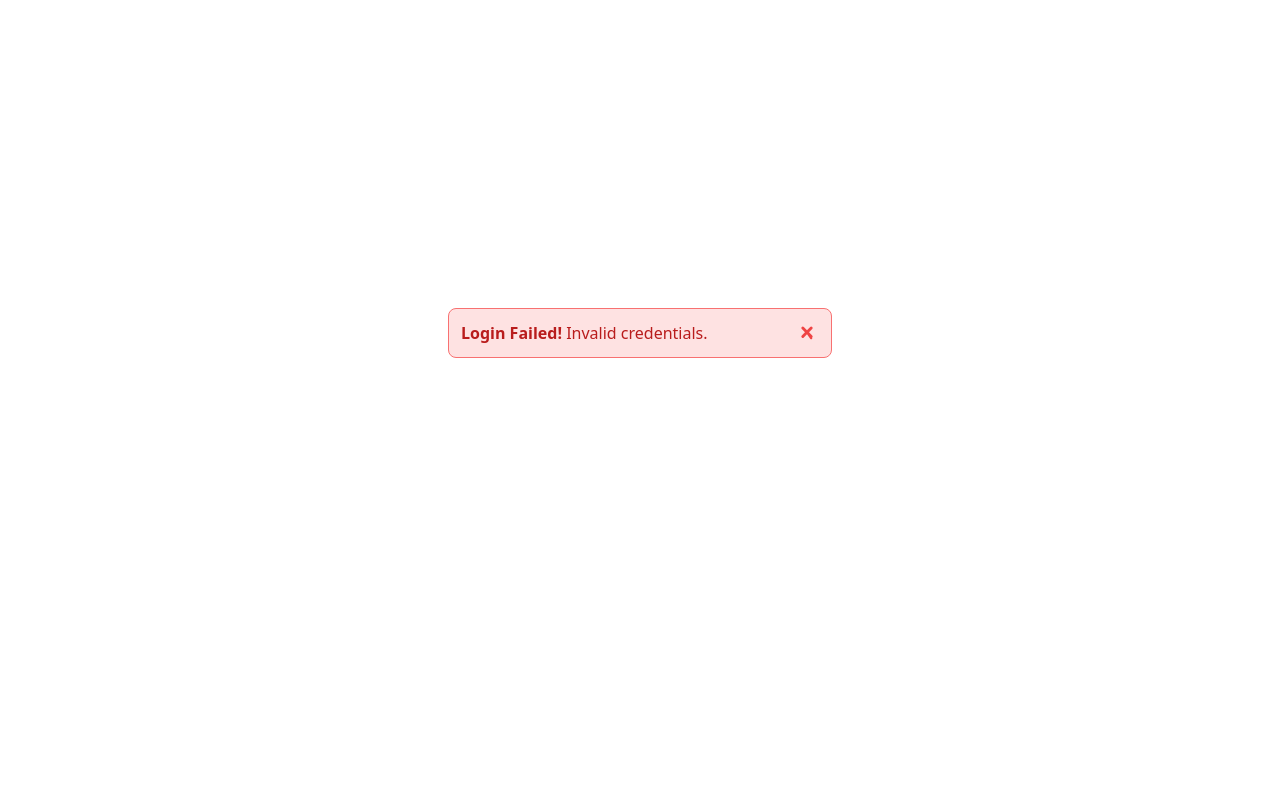
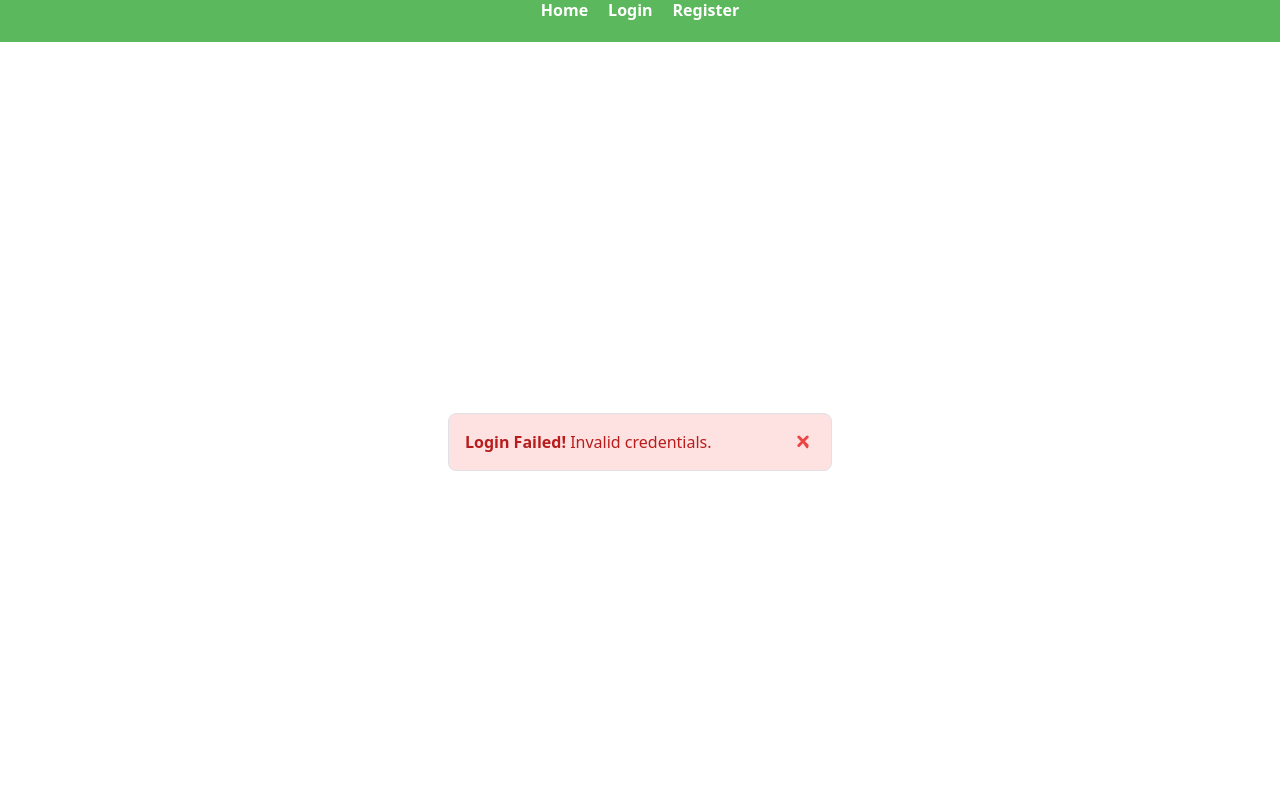
Before and after one commit to roshanpaudel/node-test-app, a website: page src/loginFailed.html in a window 1280 px wide. Shown: the part 67-857 px from the top of the page. Before the commit the page ends 800 px from the top, so only its background shows below. Drawn offline with nearby package versions, Linux system fonts and the light colour scheme; files that its build step writes are made by us from their sources.

Commit message:
login failed page created

```diff
--- a/src/loginFailed.html
+++ b/src/loginFailed.html
@@ -1,14 +1,29 @@
 <!DOCTYPE html>
 <html lang="en">
   <head>
-    <meta charset="UTF-8">
-    <meta name="viewport" content="width=device-width, initial-scale=1.0">
+    <meta charset="UTF-8" />
+    <meta name="viewport" content="width=device-width, initial-scale=1.0" />
     <title>Login Failed</title>
     <!-- Tailwind CSS CDN for styling -->
     <script src="https://cdn.tailwindcss.com"></script>
+    <title>Login</title>
+    <!-- Link to the external CSS file -->
+    <link rel="stylesheet" href="style.css" />
+    <!-- Bootstrap CSS -->
+    <link
+      href="https://cdn.jsdelivr.net/npm/bootstrap@5.3.3/dist/css/bootstrap.min.css"
+      rel="stylesheet"
+      xintegrity="sha384-QWTKZyjpPEjISv5WaRU9OFeRpok6YctnYmDr5pNlyT2bRjXh0JMhjY6hW+ALEwIH"
+      crossorigin="anonymous"
+    />
+    <!-- Google Fonts - Inter -->
+    <link
+      href="https://fonts.googleapis.com/css2?family=Inter:wght@400;700&display=swap"
+      rel="stylesheet"
+    />
     <style>
       /* Minimal styling to center the banner */
-        body {
+      .loginFailedBanner {
         display: flex;
         justify-content: center;
         align-items: center;
@@ -17,15 +32,41 @@
     </style>
   </head>
   <body>
-
+    <!-- Header Section -->
+    <header>
+      <h1>My Ultra Basic Website</h1>
+      <nav>
+        <ul>
+          <li><a href="/">Home</a></li>
+          <li><a href="./login">Login</a></li>
+          <li><a href="./register">Register</a></li>
+        </ul>
+      </nav>
+    </header>
     <!-- Login Failed Banner -->
-    <div id="loginFailedBanner" class="bg-red-100 border border-red-400 text-red-700 p-3 rounded-lg relative max-w-sm w-full" role="alert">
+    <div class="loginFailedBanner">
+      <div
+        id="loginFailedBanner"
+        class="bg-red-100 border border-red-400 text-red-700 p-3 rounded-lg relative max-w-sm w-full"
+        role="alert"
+      >
         <strong class="font-bold">Login Failed!</strong>
         <span class="block sm:inline"> Invalid credentials.</span>
-        <span class="absolute top-0 bottom-0 right-0 p-3 cursor-pointer" onclick="this.parentNode.style.display='none';">
-            <svg class="fill-current h-6 w-6 text-red-500" xmlns="http://www.w3.org/2000/svg" viewBox="0 0 20 20"><path d="M14.348 14.849a1.2 1.2 0 0 1-1.697 0L10 11.103l-2.651 2.651a1.2 1.2 0 1 1-1.697-1.697L8.303 9.404l-2.651-2.651a1.2 1.2 0 1 1 1.697-1.697L10 7.707l2.651-2.651a1.2 1.2 0 1 1 1.697 1.697L11.697 9.404l2.651 2.651a1.2 1.2 0 0 1 0 1.697z"/></svg>
+        <span
+          class="absolute top-0 bottom-0 right-0 p-3 cursor-pointer"
+          onclick="this.parentNode.style.display='none';"
+        >
+          <svg
+            class="fill-current h-6 w-6 text-red-500"
+            xmlns="http://www.w3.org/2000/svg"
+            viewBox="0 0 20 20"
+          >
+            <path
+              d="M14.348 14.849a1.2 1.2 0 0 1-1.697 0L10 11.103l-2.651 2.651a1.2 1.2 0 1 1-1.697-1.697L8.303 9.404l-2.651-2.651a1.2 1.2 0 1 1 1.697-1.697L10 7.707l2.651-2.651a1.2 1.2 0 1 1 1.697 1.697L11.697 9.404l2.651 2.651a1.2 1.2 0 0 1 0 1.697z"
+            />
+          </svg>
         </span>
       </div>
-
+    </div>
   </body>
 </html>
```
Also changed, not shown: app.js (+8 -10 lines), src/index.html (+1 -1 lines). Lines whose indentation alone changed are shown as unchanged.
